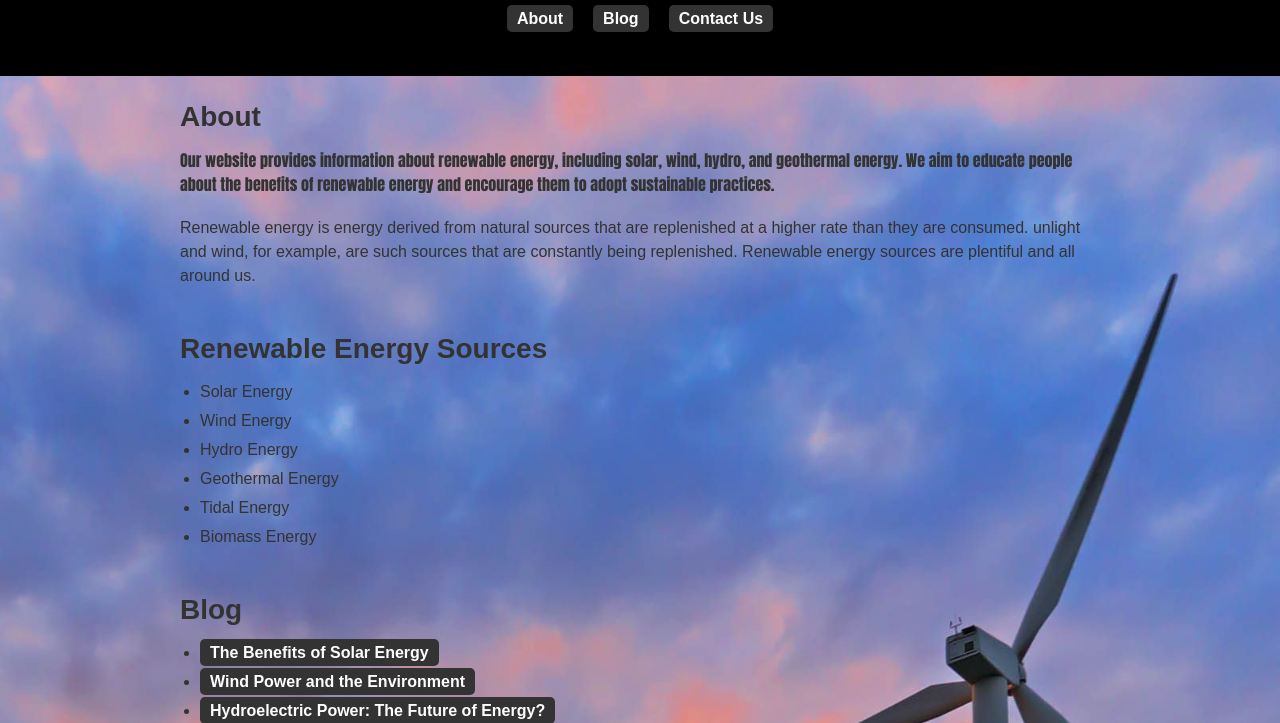
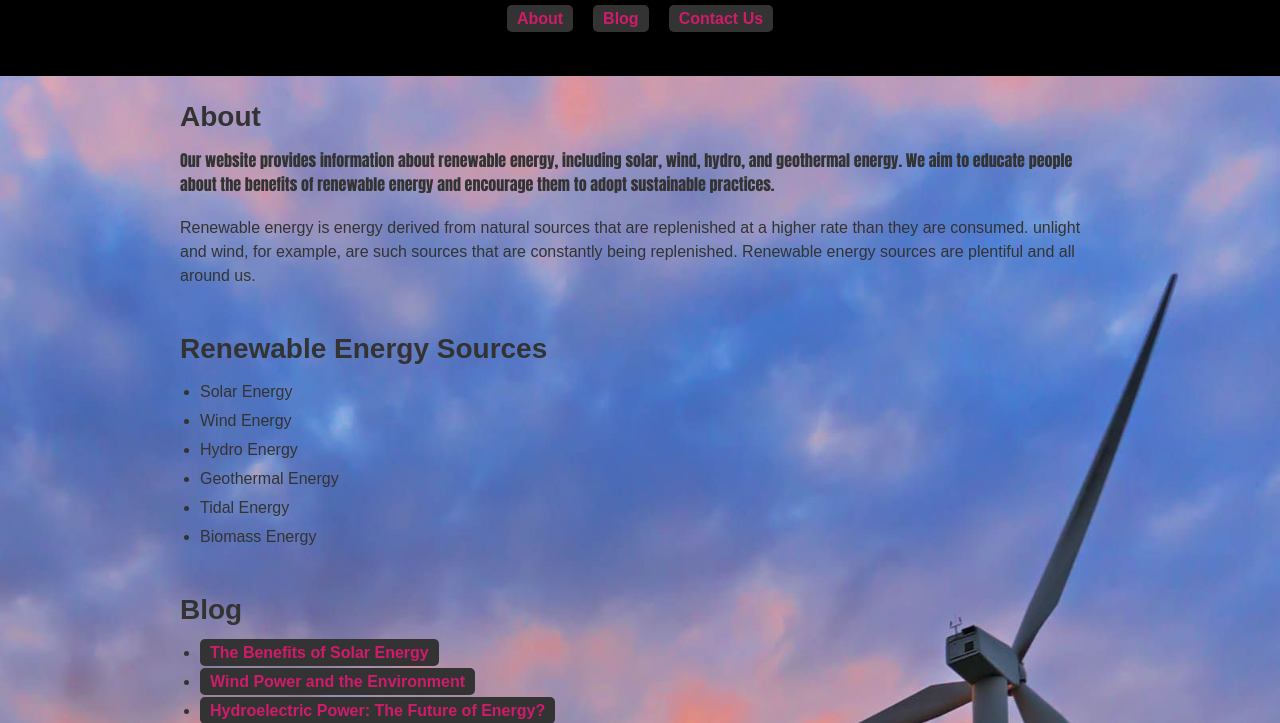
Before and after one commit to anujverma08/renewable-energy, a plain HTML site: page index.html in a window 1280 px wide. Shown: the part 77-800 px from the top of the page. Drawn offline with Linux system fonts and the light colour scheme.

Commit message:
Update style.css

```diff
--- a/style.css
+++ b/style.css
@@ -43,7 +43,7 @@
   }
 
    a {
-    color: #fff;
+    color: #cf1c6a;
     text-decoration: none;
     font-weight: bold;
     padding: 5px 10px;
```
